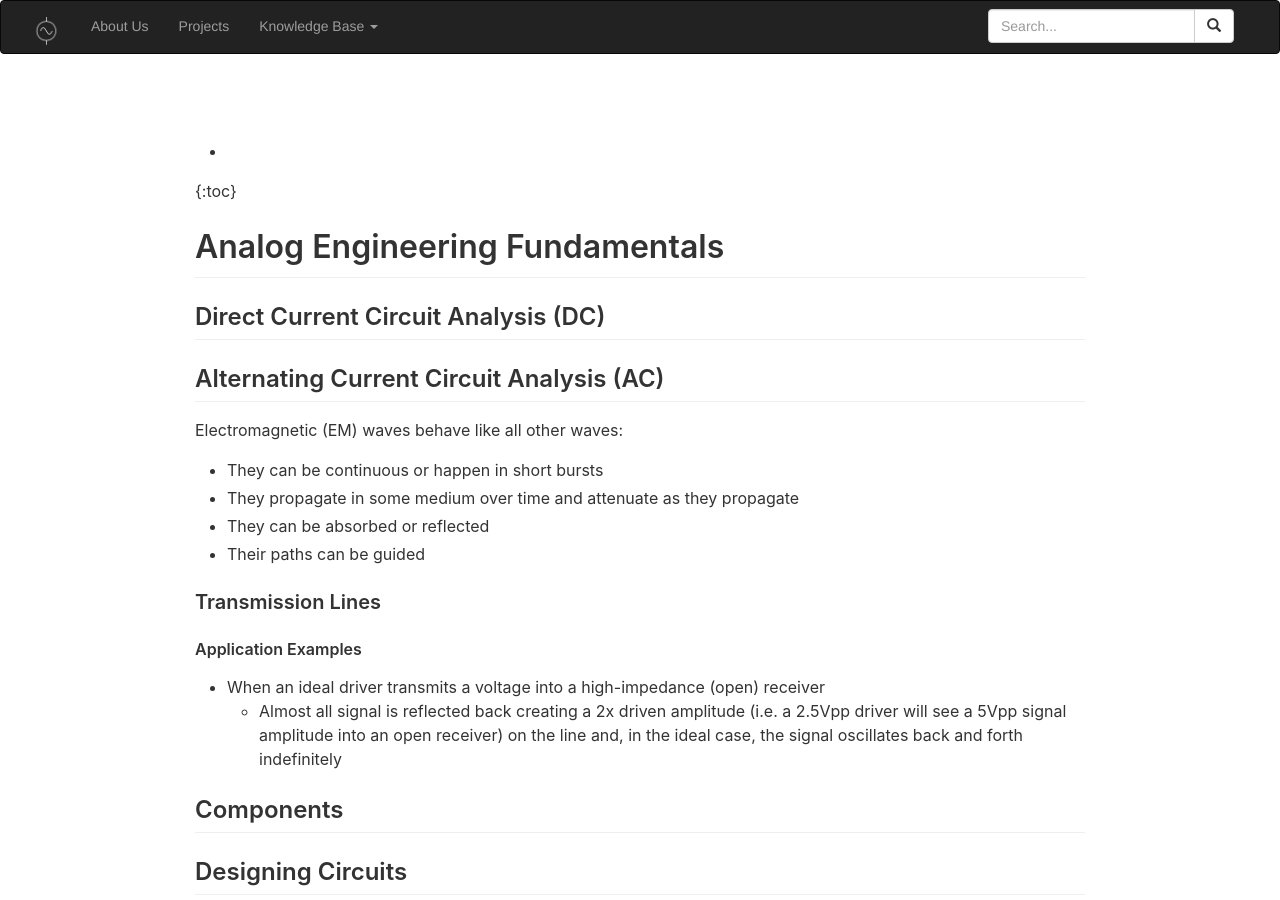
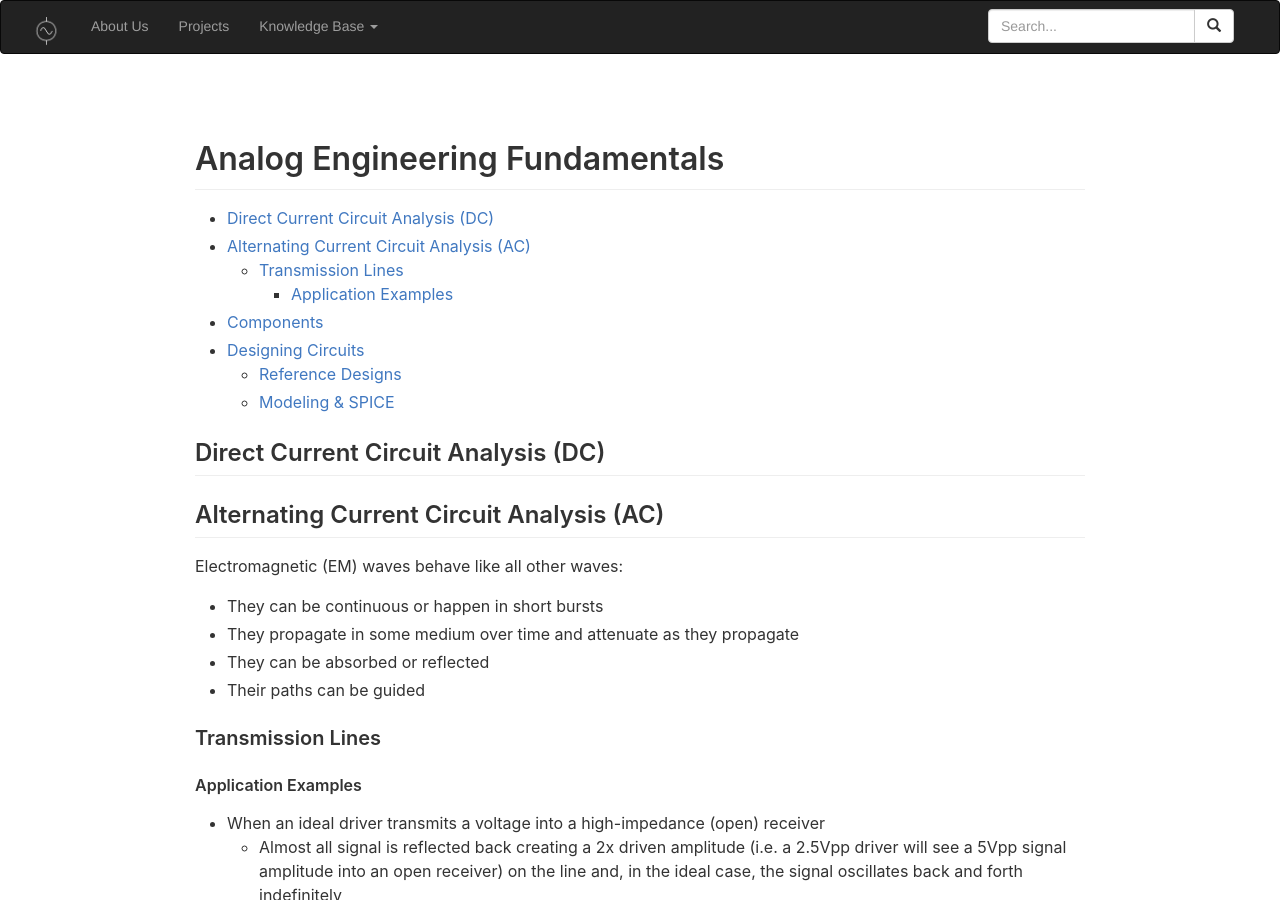
Before and after one commit to Gent-Systems/gent-systems-website, a Jekyll site: the page built from kb/analog/fundamentals.md, in a window 1280 px wide and 900 px high. Built offline with Jekyll 4.4.1, drawn with Linux system fonts in a browser that asks for light colours; nearby versions of some CDN libraries; comment, search, counter and statistics services are not loaded.

Commit message:
add auto TOC

```diff
--- a/_layouts/default.html
+++ b/_layouts/default.html
@@ -257,8 +257,6 @@
         </nav>
 
         <article class="markdown-body">
-<ul><li></li></ul>
-{:toc}
             {{ content }}
         </article>
         <br>
--- a/kb/analog/fundamentals.md
+++ b/kb/analog/fundamentals.md
@@ -9,6 +9,10 @@ comments: true
 ---
 
 # Analog Engineering Fundamentals
+{:.no_toc}
+
+* TOC
+{:toc}
 
 ## Direct Current Circuit Analysis (DC)
 
```
